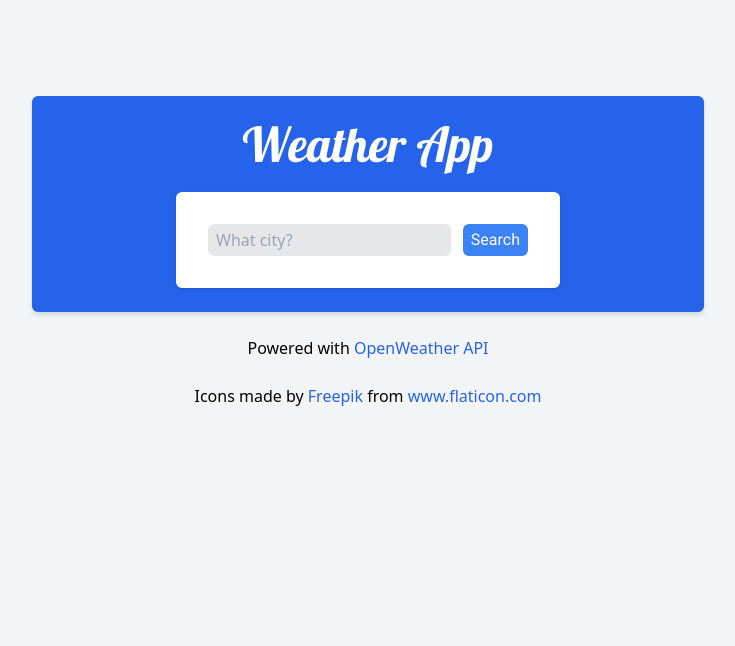
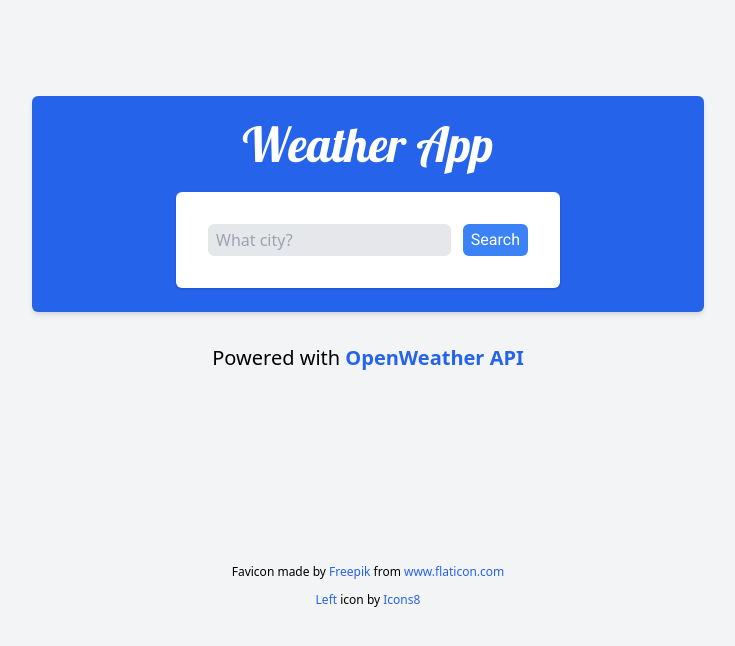
Before and after one commit to bardenHa/weather-app, a React (Create React App) app: page / in a window 1280 px wide. Shown: the top 646 px of the page, without its empty margins (272-1007 px from the left). Built offline with nearby package versions, Linux system fonts and the light colour scheme; no server answers.

Commit message:
feat: Added back button

```diff
--- a/src/App.js
+++ b/src/App.js
@@ -8,10 +8,13 @@ import { getWeatherData } from "./services/getWeatherData";
 getWeatherData("London");
 
 const App = () => {
-  const handleClick = (e) => {
+  const handleClick = (destination, e) => {
     console.log("handle");
     e.preventDefault();
-    setComponent(<ResultForm />);
+
+    destination === "ResultForm"
+      ? setComponent(<ResultForm handleClick={handleClick} />)
+      : setComponent(<Form handleClick={handleClick} />);
   };
 
   const [component, setComponent] = useState(
--- a/src/components/Credit.jsx
+++ b/src/components/Credit.jsx
@@ -1,18 +1,18 @@
 const Credit = () => {
   return (
     <div>
-      <div className="text-center my-6">
+      <div className="text-center text-xl my-8">
         Powered with{" "}
         <a
           href={"https://openweathermap.org/api"}
           title="OpenWeather API"
-          className="text-blue-600"
+          className="text-blue-600 font-bold"
         >
           OpenWeather API
         </a>
       </div>
-      <div className="text-center my-6">
-        Icons made by{" "}
+      <div className="text-center text-xs mt-48">
+        Favicon made by{" "}
         <a
           href={"https://www.freepik.com"}
           title="Freepik"
@@ -29,6 +29,15 @@ const Credit = () => {
           www.flaticon.com
         </a>
       </div>
+      <div className="text-center text-xs mt-3">
+        <a href="https://icons8.com/icon/7811/left" className="text-blue-600">
+          Left
+        </a>{" "}
+        icon by{" "}
+        <a href="https://icons8.com" className="text-blue-600">
+          Icons8
+        </a>
+      </div>
     </div>
   );
 };
--- a/src/components/Form.jsx
+++ b/src/components/Form.jsx
@@ -8,7 +8,7 @@ const Form = ({ handleClick }) => {
           placeholder="What city?"
         />
         <button
-          onClick={(e) => handleClick(e)}
+          onClick={(e) => handleClick("ResultForm", e)}
           className="font-regular flex-shrink-0 py-1 px-2 bg-blue-500 rounded-md text-white focus:outline-none hover:bg-blue-600"
         >
           Search
--- a/src/components/ResultForm.jsx
+++ b/src/components/ResultForm.jsx
@@ -1,4 +1,6 @@
-const ResultForm = () => {
+import leftArrow from "../img/left-arrow.png";
+
+const ResultForm = ({ handleClick }) => {
   return (
     <div className="w-full max-w-sm bg-white mx-auto mx-2 py-8 rounded-md text-regular shadow">
       <div className="mx-8 mt-4 pb-4 border-b border-gray-300">
@@ -76,6 +78,15 @@ const ResultForm = () => {
           </tbody>
         </table>
       </div>
+      <div className="flex mx-8 mt-8 justify-center">
+        <button
+          onClick={(e) => handleClick("Form", e)}
+          className="flex items-center space-x-6 content-center font-regular flex-shrink-0 py-1 px-2 bg-blue-500 rounded-md text-white focus:outline-none hover:bg-blue-600"
+        >
+          <p className="">Back</p>
+          <img src={leftArrow} className="h-8" alt="back arrow" />
+        </button>
+      </div>
     </div>
   );
 };
```
Also changed, not shown: src/img/left-arrow.png (added).
